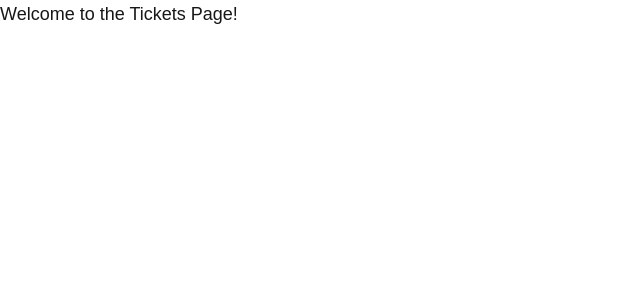
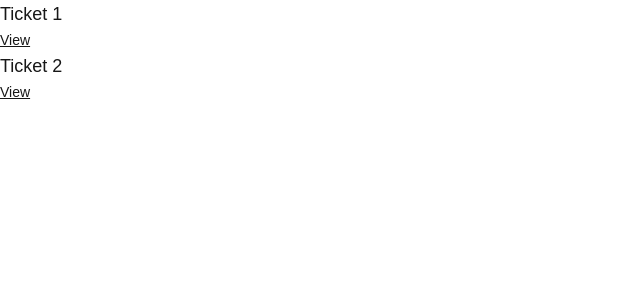
Before and after one commit to austinfalk/the-road-to-next-app, a Next.js app: page /tickets in a window 1280 px wide. Shown: the top 300 px of the page, without its empty margins (0-640 px from the left). Built offline with nearby package versions, Linux system fonts and the light colour scheme.

Commit message:
fix(tickets): linking behavior

```diff
--- a/src/app/page.tsx
+++ b/src/app/page.tsx
@@ -1,5 +1,15 @@
+import Link from "next/link";
+
 const HomePage = () => {
-  return <h2 className="text-lg">Welcome to the Home Page!</h2>;
+  return (
+    <div>
+      <h2 className="text-lg">Home Page</h2>
+
+      <Link href="/tickets" className="underline">
+        Go to Tickets
+      </Link>
+    </div>
+  );
 };
 
 export default HomePage;
--- a/src/app/tickets/[ticketID]/page.tsx
+++ b/src/app/tickets/[ticketID]/page.tsx
@@ -1,3 +1,5 @@
+import { initialTickets } from "@/data";
+
 type TicketPageProps = {
   params: Promise<{
     ticketID: string;
@@ -6,9 +8,18 @@
 
 const TicketPage = async ({ params }: TicketPageProps) => {
   const { ticketID } = await params;
-  // Here you can fetch ticket details using ticketID if needed
-  // For now, we will just display the ticketID
-  return <h2 className="text-lg">Welcome to Ticket Page {ticketID}!</h2>;
+  const ticket = initialTickets.find((ticket) => ticket.id === ticketID);
+
+  if (!ticket) {
+    return <div>Ticket not found</div>;
+  }
+
+  return (
+    <div>
+      <h2 className="text-lg">{ticket.title}</h2>
+      <p className="text-sm">{ticket.content}</p>
+    </div>
+  );
 };
 
 export default TicketPage;
--- a/src/app/tickets/page.tsx
+++ b/src/app/tickets/page.tsx
@@ -1,5 +1,20 @@
+import Link from "next/link";
+import { initialTickets } from "@/data";
+
 const TicketsPage = () => {
-  return <h2 className="text-lg">Welcome to the Tickets Page!</h2>;
+  return (
+    <div>
+      {initialTickets.map((ticket) => (
+        <div key={ticket.id}>
+          <h2 className="text-lg">{ticket.title}</h2>
+
+          <Link href={`/tickets/${ticket.id}`} className="text-sm underline">
+            View
+          </Link>
+        </div>
+      ))}
+    </div>
+  );
 };
 
 export default TicketsPage;
--- /dev/null
+++ b/src/data.ts
@@ -0,0 +1,14 @@
+export const initialTickets = [
+  {
+    id: "1",
+    title: "Ticket 1",
+    content: "This is the first ticket",
+    status: "DONE",
+  },
+  {
+    id: "2",
+    title: "Ticket 2",
+    content: "This is the second ticket",
+    status: "OPEN",
+  },
+];
```
